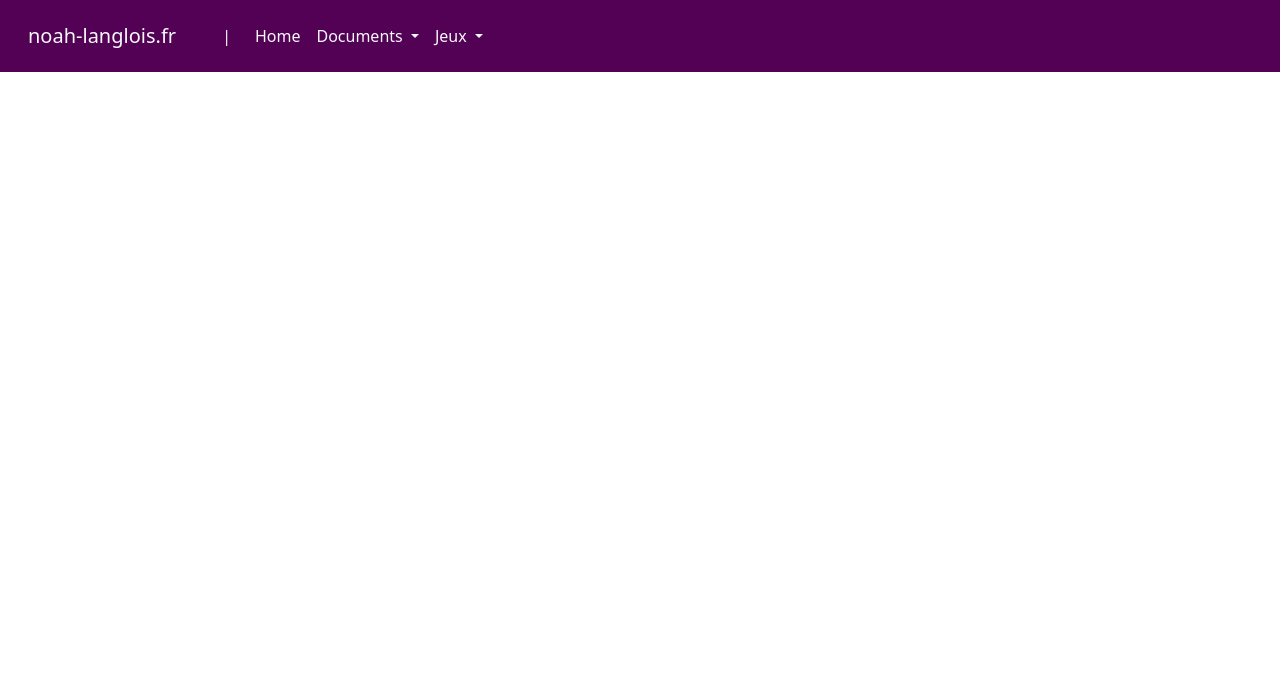
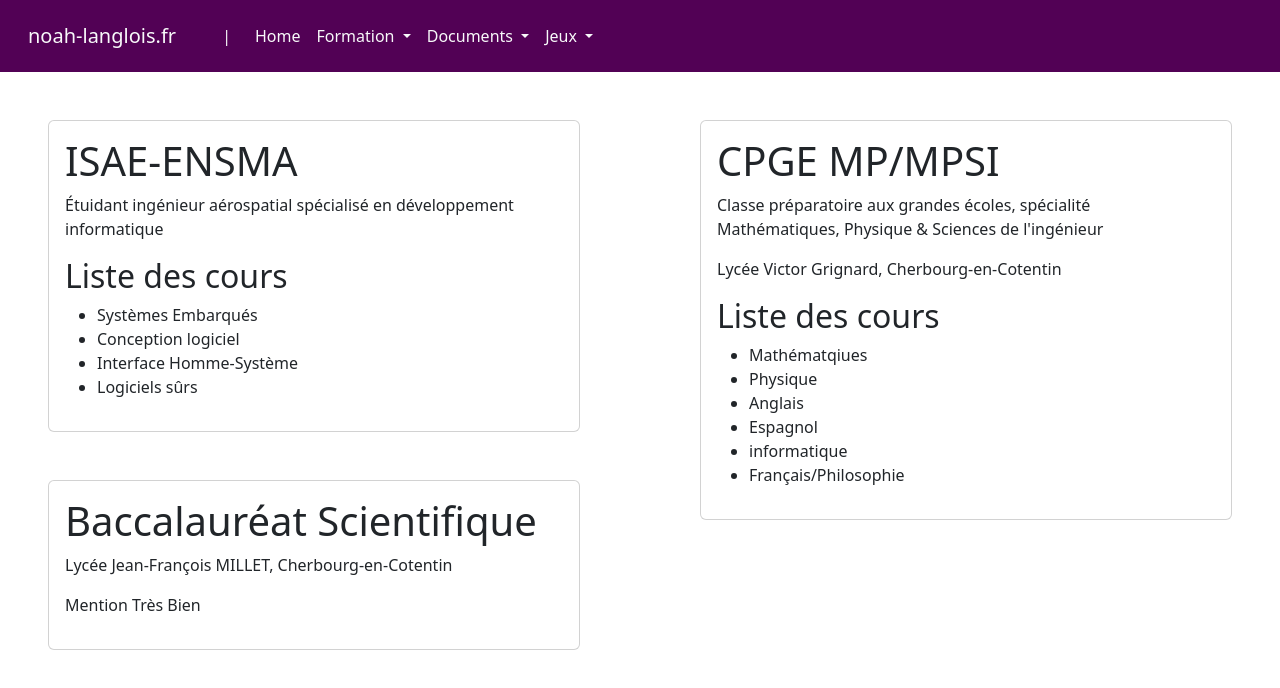
Before and after one commit to Noah-Langlois/noah-langlois.com, a Vue app: page /scolarite in a window 1280 px wide. Shown: the top 688 px of the page. Built offline with nearby package versions, Linux system fonts and the light colour scheme.

Commit message:
update 24/02

```diff
--- /dev/null
+++ b/src/components/TheBac.vue
@@ -0,0 +1,14 @@
+<script setup>
+</script>
+
+<template>
+    <div class="card">
+        <div class="card-body">
+            <div class="card-title">
+                <h1>Baccalauréat Scientifique</h1>
+            </div>
+            <p>Lycée Jean-François MILLET, Cherbourg-en-Cotentin</p>
+            <p>Mention Très Bien</p>
+        </div>
+    </div>
+</template>
--- /dev/null
+++ b/src/components/TheEnsma.vue
@@ -0,0 +1,17 @@
+<script setup></script>
+
+<template>
+  <div class="card">
+    <div class="card-body">
+      <h1 class="card-title">ISAE-ENSMA</h1>
+      <p>Étuidant ingénieur aérospatial spécialisé en développement informatique</p>
+      <h2>Liste des cours</h2>
+      <ul>
+        <li>Systèmes Embarqués</li>
+        <li>Conception logiciel</li>
+        <li>Interface Homme-Système</li>
+        <li>Logiciels sûrs</li>
+      </ul>
+    </div>
+  </div>
+</template>
--- /dev/null
+++ b/src/components/TheGrignard.vue
@@ -0,0 +1,25 @@
+<script setup></script>
+
+<template>
+  <div class="card">
+    <div class="card-body">
+      <div class="card-title">
+        <h1>CPGE MP/MPSI</h1>
+      </div>
+      <p>
+        Classe préparatoire aux grandes écoles, spécialité Mathématiques, Physique & Sciences de
+        l'ingénieur
+      </p>
+      <p>Lycée Victor Grignard, Cherbourg-en-Cotentin</p>
+      <h2>Liste des cours</h2>
+      <ul>
+        <li>Mathématqiues</li>
+        <li>Physique</li>
+        <li>Anglais</li>
+        <li>Espagnol</li>
+        <li>informatique</li>
+        <li>Français/Philosophie</li>
+      </ul>
+    </div>
+  </div>
+</template>
--- a/src/components/TheHeader.vue
+++ b/src/components/TheHeader.vue
@@ -25,6 +25,28 @@
             <ul class="navbar-nav me-auto mb-2 mb-lg-0">
               <li class="nav-item">
                 <a class="nav-link active text-light" aria-current="page" href="/">Home</a>
+              </li>
+              <li class="nav-item dropdown">
+                <a
+                  class="nav-link dropdown-toggle text-light"
+                  href="#"
+                  role="button"
+                  data-bs-toggle="dropdown"
+                  aria-expanded="false"
+                >
+                  Formation
+                </a>
+                <ul class="dropdown-menu">
+                  <li><a class="dropdown-item" href="/scolarite">Scolarité</a></li>
+                  <li><hr class="dropdown-divider" /></li>
+                  <li>
+                    <a class="dropdown-item" href="/stages">Stages</a>
+                  </li>
+                  <li><hr class="dropdown-divider" /></li>
+                  <li>
+                    <a class="dropdown-item disabled" href="/">Centres d'intêrets</a>
+                  </li>
+                </ul>
               </li>
               <li class="nav-item dropdown">
                 <a
--- /dev/null
+++ b/src/components/stages/TheCNES.vue
@@ -0,0 +1,13 @@
+<script setup></script>
+
+<template>
+  <div class="card">
+    <div class="card-body">
+      <div class="card-title">
+        <h4>Projet de fin d'études</h4>
+        <h1>Interface Web pour la mécanique spatiale quotidienne</h1>
+      </div>
+      <p>À venir</p>
+    </div>
+  </div>
+</template>
--- /dev/null
+++ b/src/components/stages/TheRU.vue
@@ -0,0 +1,15 @@
+<script setup></script>
+
+<template>
+  <div class="card">
+    <div class="card-body">
+      <div class="card-title">
+        <h4>Stage ingénieur</h4>
+        <h1>Interface Web adaptée aux personnes atteintes de TDAH</h1>
+      </div>
+      <p>Université de Reykjavik, ISLANDE</p>
+      <a href="/ADHD_study">Papier de recherche</a>
+      <p>Tuteur : <a href="/">Grischa Liebel</a></p>
+    </div>
+  </div>
+</template>
--- a/src/router/index.js
+++ b/src/router/index.js
@@ -2,7 +2,8 @@
 import HomeView from '../views/HomeView.vue'
 import CuriculumVitae from '../components/CuriculumVitae.vue'
 import Adhd from '../views/AdhdView.vue'
-
+import MaFormationVue from '../views/MaFormationView.vue'
+import MesStagesVue from '../views/MesStagesView.vue'
 const router = createRouter({
   history: createWebHistory(import.meta.env.BASE_URL),
   routes: [
@@ -25,6 +26,16 @@
       component: CuriculumVitae
     },
     {
+      path: '/scolarite',
+      name: 'scolarite',
+      component: MaFormationVue
+    },
+    {
+      path: '/stages',
+      name: 'stages',
+      component: MesStagesVue
+    },
+    {
       path: '/ADHD_study',
       name: 'ADHD',
       component: Adhd
--- /dev/null
+++ b/src/views/MaFormationView.vue
@@ -0,0 +1,28 @@
+<script setup>
+import TheEnsma from '@/components/TheEnsma.vue'
+import TheGrignard from '@/components/TheGrignard.vue'
+import TheBac from '@/components/TheBac.vue'
+</script>
+
+<template>
+  <main>
+    <div class="row">
+      <div class="col-6">
+        <div class="p-5">
+          <TheEnsma />
+        </div>
+        <div class="ps-5 pe-5 pb-5">
+          <TheBac />
+        </div>
+      </div>
+      <div class="col">
+        <div class="p-5">
+          <TheGrignard />
+        </div>
+      </div>
+    </div>
+    <div class="row">
+      <div class="col-6"></div>
+    </div>
+  </main>
+</template>
--- /dev/null
+++ b/src/views/MesStagesView.vue
@@ -0,0 +1,19 @@
+<script setup>
+import TheRU from '@/components/stages/TheRU.vue'
+import TheCNES from '@/components/stages/TheCNES.vue'
+</script>
+
+<template>
+  <main>
+    <div class="row">
+      <div class="col">
+        <div class="p-5">
+          <TheCNES />
+        </div>
+        <div class="ps-5 pe-5">
+          <TheRU />
+        </div>
+      </div>
+    </div>
+  </main>
+</template>
```
